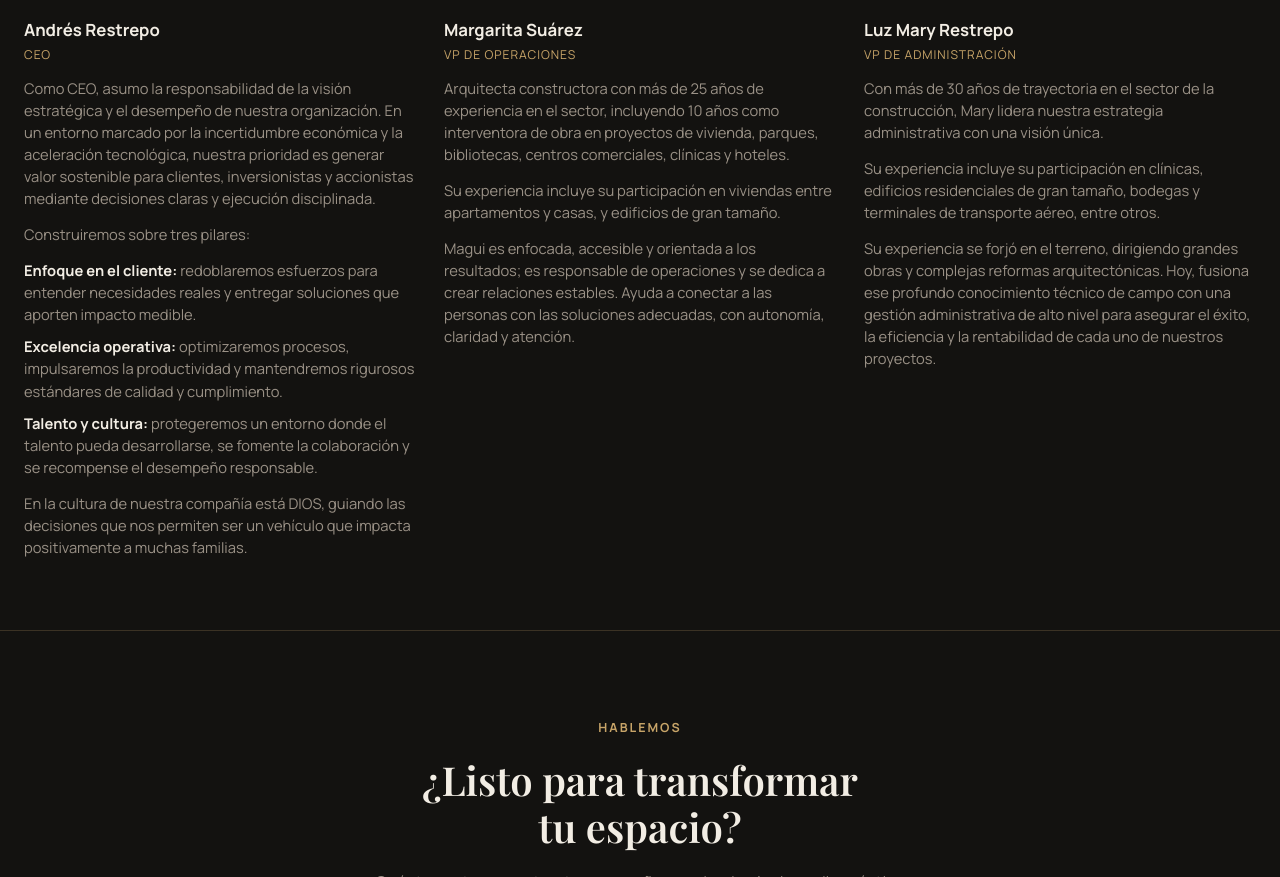
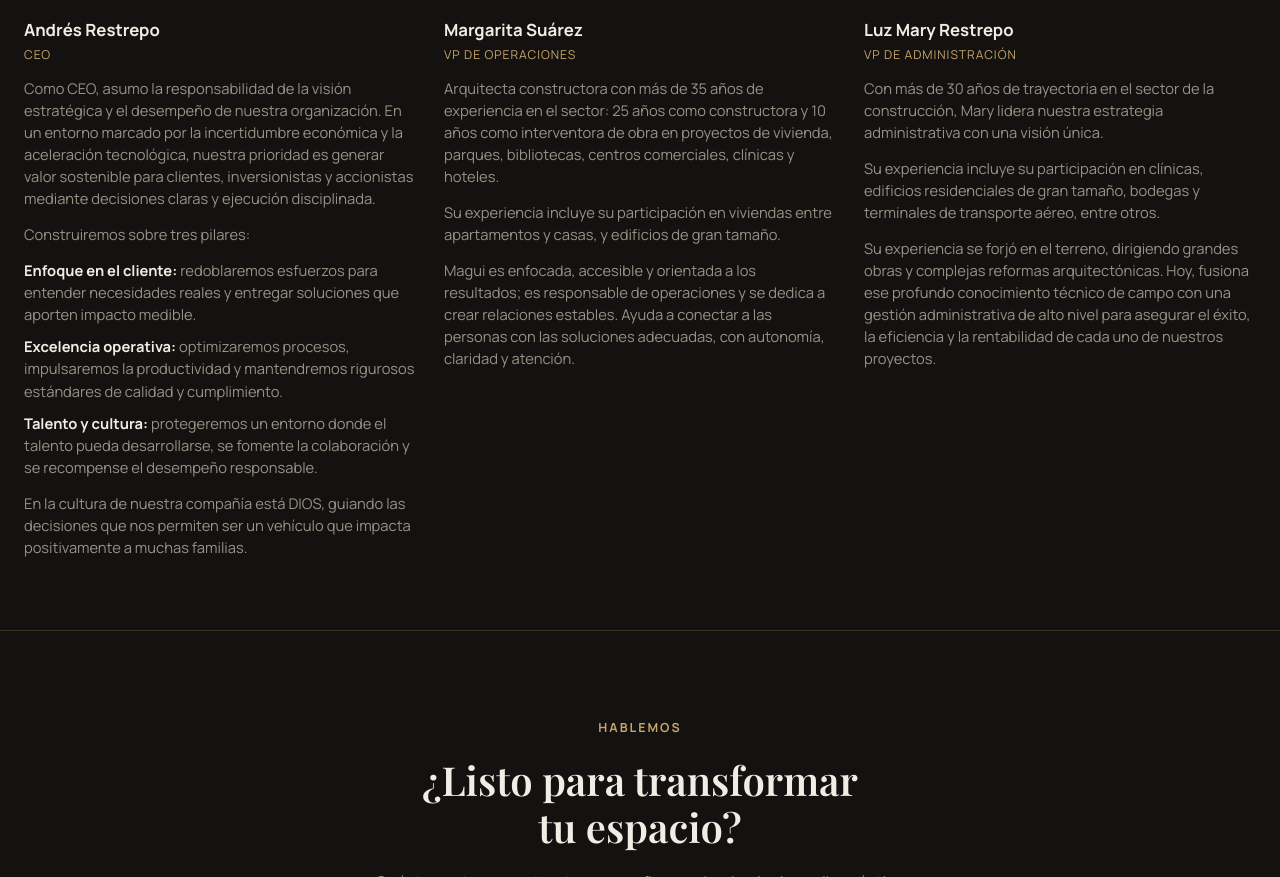
Before and after one commit to TomasPosada0626/novahaus, a website: page home/index.html in a window 1280 px wide. Shown: the part 3706-4583 px from the top of the page. Drawn offline with nearby package versions, Linux system fonts and the light colour scheme; a web font is replaced by a local one.

Commit message:
fix: correct Margarita's total experience to 35 years (25 as constructora, 10 as interventora)

```diff
--- a/home/index.html
+++ b/home/index.html
@@ -272,10 +272,10 @@
             </picture>
             <h3>Margarita Suárez</h3>
             <p class="team-role">VP de Operaciones</p>
-            <p>Arquitecta constructora con más de 25 años de experiencia en
-              el sector, incluyendo 10 años como interventora de obra en
-              proyectos de vivienda, parques, bibliotecas, centros
-              comerciales, clínicas y hoteles.</p>
+            <p>Arquitecta constructora con más de 35 años de experiencia en
+              el sector: 25 años como constructora y 10 años como
+              interventora de obra en proyectos de vivienda, parques,
+              bibliotecas, centros comerciales, clínicas y hoteles.</p>
             <p>Su experiencia incluye su participación en viviendas entre
               apartamentos y casas, y edificios de gran tamaño.</p>
             <p>Magui es enfocada, accesible y orientada a los resultados; es
```
